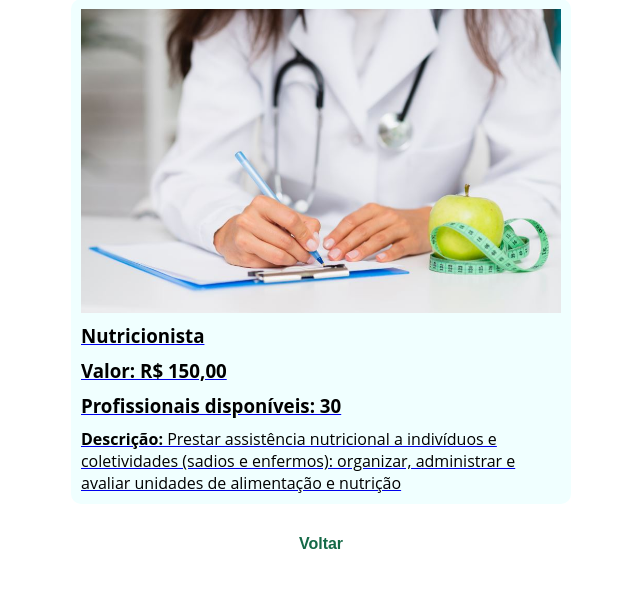
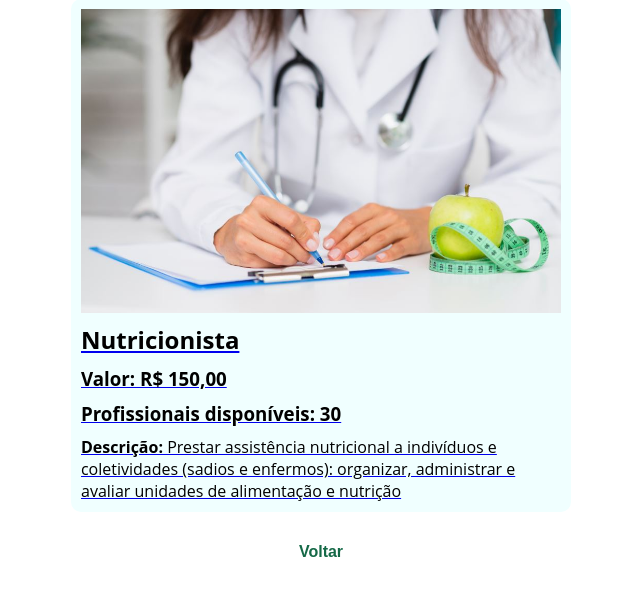
Before and after one commit to JoaoRiquelme115/TrabalhoWEBII, a PHP site: page /detalhe.php?i=0 in a window 1280 px wide. Shown: the part 161-757 px from the top of the page, without its empty margins (319-959 px from the left). Run offline with PHP 8.4, Linux system fonts and the light colour scheme.

Commit message:
Update detalhe.php e estilo.css
Ajustes nos detalhes

```diff
--- a/detalhe.php
+++ b/detalhe.php
@@ -34,7 +34,7 @@
             if(isset($s)){
         ?>
 		<img src="<?=$s['foto']?>">
-		<h3><?=$s["nome"]?></h3>
+		<h2><?=$s["nome"]?></h2>
         <h3>Valor: R$ <?=$s["valor"]?>,00</h3>
         <h3>Profissionais disponíveis: <?=$s["disponivel"]?></h3>
         <p><strong>Descrição:</strong> <?=$s["descricao"]?></p>
--- a/estilo.css
+++ b/estilo.css
@@ -17,7 +17,6 @@ header div{
     width: 340px;
     display: flex;
     justify-content: space-between;
-    flex-wrap: wrap;
 }
 
 .botao1,.botao2{
@@ -216,7 +215,6 @@ header{
     background-color:#F0FFFF;
     width: 100%;
 	position: fixed;
-	top:0;
     padding: 0 10%;
     max-width: 1920px;
     height: 15vh;
```
